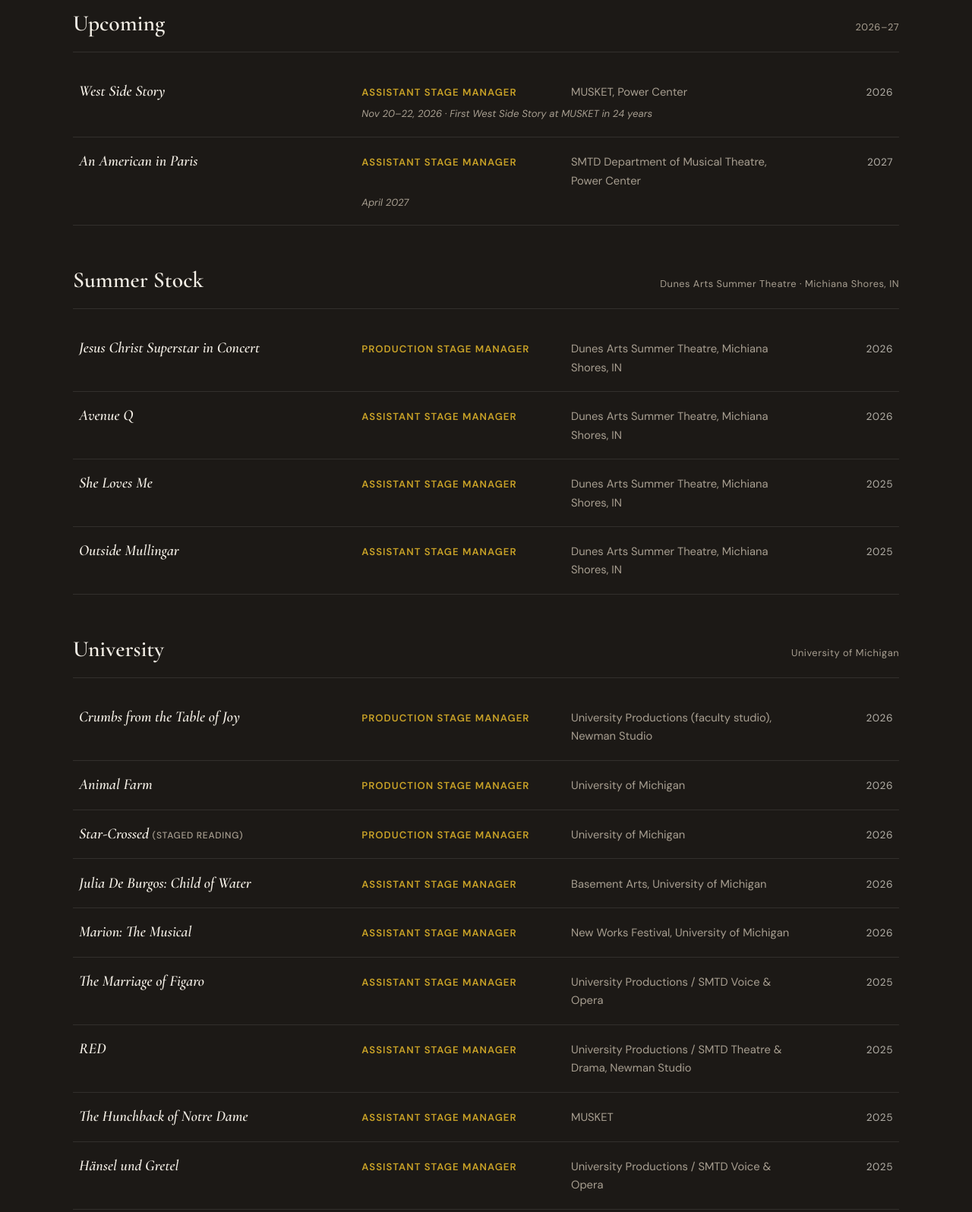
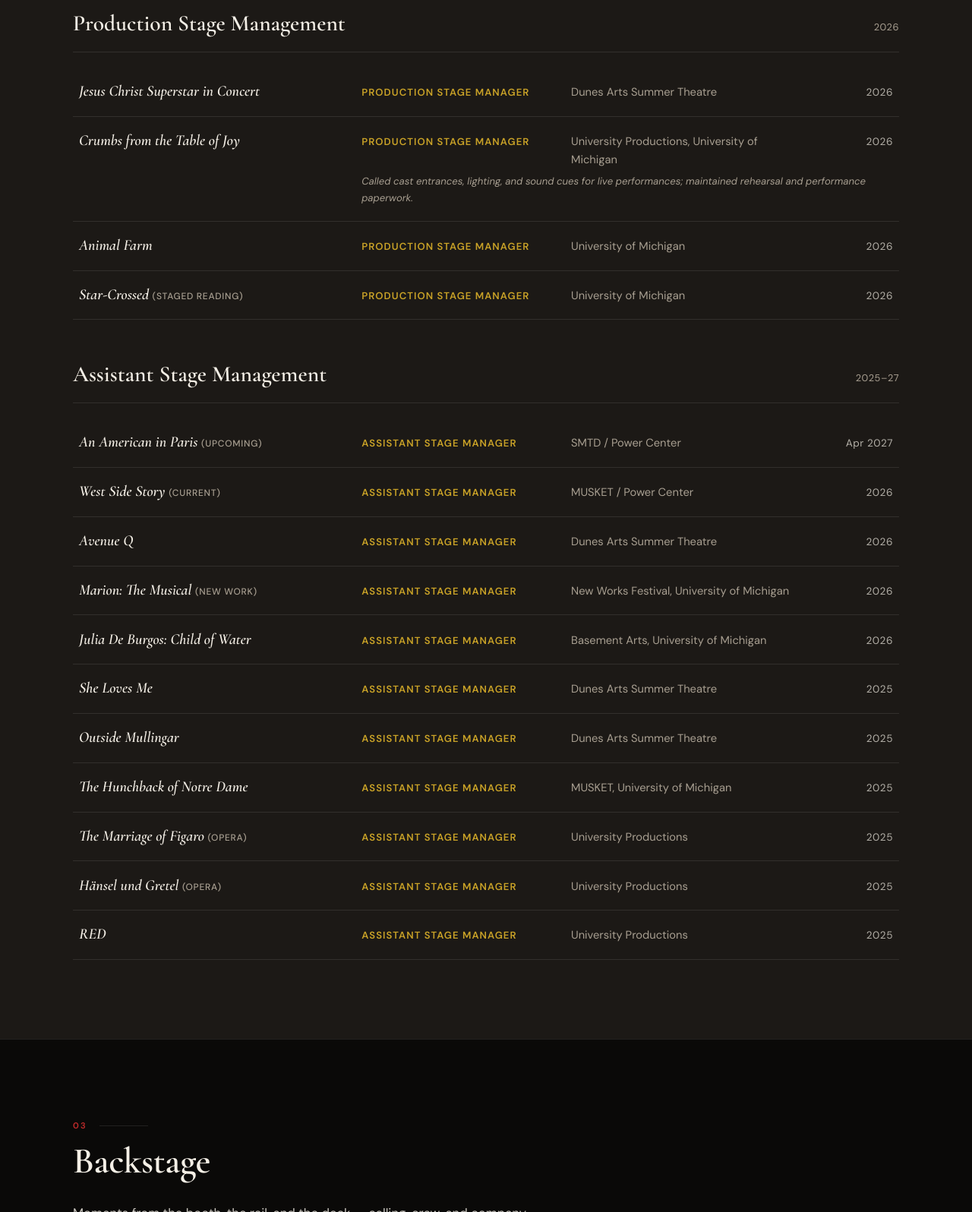
Before and after one commit to chisurf1/ella-roch-production, a plain HTML site: page index.html in a window 1280 px wide. Shown: the part 2580-4176 px from the top of the page at 76% size. Drawn offline with nearby package versions, Linux system fonts and the light colour scheme.

Commit message:
Credits: match résumé (PSM / ASM groups)

```diff
--- a/index.html
+++ b/index.html
@@ -1145,71 +1145,22 @@
 
         <div class="credit-block">
           <div class="credit-heading">
-            <h3>Upcoming</h3>
-            <span class="locale">2026–27</span>
-          </div>
-          <ul class="credit-list">
-            <li class="credit-item">
-              <span class="credit-show">West Side Story</span>
-              <span class="credit-role">Assistant Stage Manager</span>
-              <span class="credit-co">MUSKET, Power Center</span>
-              <span class="credit-year">2026</span>
-              <span class="credit-note">Nov 20–22, 2026 · First West Side Story at MUSKET in 24 years</span>
-            </li>
-            <li class="credit-item">
-              <span class="credit-show">An American in Paris</span>
-              <span class="credit-role">Assistant Stage Manager</span>
-              <span class="credit-co">SMTD Department of Musical Theatre, Power Center</span>
-              <span class="credit-year">2027</span>
-              <span class="credit-note">April 2027</span>
-            </li>
-          </ul>
-        </div>
-
-        <div class="credit-block">
-          <div class="credit-heading">
-            <h3>Summer Stock</h3>
-            <span class="locale">Dunes Arts Summer Theatre · Michiana Shores, IN</span>
+            <h3>Production Stage Management</h3>
+            <span class="locale">2026</span>
           </div>
           <ul class="credit-list">
             <li class="credit-item">
               <span class="credit-show">Jesus Christ Superstar in Concert</span>
               <span class="credit-role">Production Stage Manager</span>
-              <span class="credit-co">Dunes Arts Summer Theatre, Michiana Shores, IN</span>
+              <span class="credit-co">Dunes Arts Summer Theatre</span>
               <span class="credit-year">2026</span>
             </li>
             <li class="credit-item">
-              <span class="credit-show">Avenue Q</span>
-              <span class="credit-role">Assistant Stage Manager</span>
-              <span class="credit-co">Dunes Arts Summer Theatre, Michiana Shores, IN</span>
-              <span class="credit-year">2026</span>
-            </li>
-            <li class="credit-item">
-              <span class="credit-show">She Loves Me</span>
-              <span class="credit-role">Assistant Stage Manager</span>
-              <span class="credit-co">Dunes Arts Summer Theatre, Michiana Shores, IN</span>
-              <span class="credit-year">2025</span>
-            </li>
-            <li class="credit-item">
-              <span class="credit-show">Outside Mullingar</span>
-              <span class="credit-role">Assistant Stage Manager</span>
-              <span class="credit-co">Dunes Arts Summer Theatre, Michiana Shores, IN</span>
-              <span class="credit-year">2025</span>
-            </li>
-          </ul>
-        </div>
-
-        <div class="credit-block">
-          <div class="credit-heading">
-            <h3>University</h3>
-            <span class="locale">University of Michigan</span>
-          </div>
-          <ul class="credit-list">
-            <li class="credit-item">
               <span class="credit-show">Crumbs from the Table of Joy</span>
               <span class="credit-role">Production Stage Manager</span>
-              <span class="credit-co">University Productions (faculty studio), Newman Studio</span>
+              <span class="credit-co">University Productions, University of Michigan</span>
               <span class="credit-year">2026</span>
+              <span class="credit-note">Called cast entrances, lighting, and sound cues for live performances; maintained rehearsal and performance paperwork.</span>
             </li>
             <li class="credit-item">
               <span class="credit-show">Animal Farm</span>
@@ -1223,6 +1174,39 @@
               <span class="credit-co">University of Michigan</span>
               <span class="credit-year">2026</span>
             </li>
+          </ul>
+        </div>
+
+        <div class="credit-block">
+          <div class="credit-heading">
+            <h3>Assistant Stage Management</h3>
+            <span class="locale">2025–27</span>
+          </div>
+          <ul class="credit-list">
+            <li class="credit-item">
+              <span class="credit-show">An American in Paris <span style="font-style:normal;font-family:var(--font-body);font-size:0.75rem;font-weight:500;letter-spacing:0.06em;color:var(--muted);text-transform:uppercase;">(upcoming)</span></span>
+              <span class="credit-role">Assistant Stage Manager</span>
+              <span class="credit-co">SMTD / Power Center</span>
+              <span class="credit-year">Apr 2027</span>
+            </li>
+            <li class="credit-item">
+              <span class="credit-show">West Side Story <span style="font-style:normal;font-family:var(--font-body);font-size:0.75rem;font-weight:500;letter-spacing:0.06em;color:var(--muted);text-transform:uppercase;">(current)</span></span>
+              <span class="credit-role">Assistant Stage Manager</span>
+              <span class="credit-co">MUSKET / Power Center</span>
+              <span class="credit-year">2026</span>
+            </li>
+            <li class="credit-item">
+              <span class="credit-show">Avenue Q</span>
+              <span class="credit-role">Assistant Stage Manager</span>
+              <span class="credit-co">Dunes Arts Summer Theatre</span>
+              <span class="credit-year">2026</span>
+            </li>
+            <li class="credit-item">
+              <span class="credit-show">Marion: The Musical <span style="font-style:normal;font-family:var(--font-body);font-size:0.75rem;font-weight:500;letter-spacing:0.06em;color:var(--muted);text-transform:uppercase;">(new work)</span></span>
+              <span class="credit-role">Assistant Stage Manager</span>
+              <span class="credit-co">New Works Festival, University of Michigan</span>
+              <span class="credit-year">2026</span>
+            </li>
             <li class="credit-item">
               <span class="credit-show">Julia De Burgos: Child of Water</span>
               <span class="credit-role">Assistant Stage Manager</span>
@@ -1230,33 +1214,39 @@
               <span class="credit-year">2026</span>
             </li>
             <li class="credit-item">
-              <span class="credit-show">Marion: The Musical</span>
+              <span class="credit-show">She Loves Me</span>
               <span class="credit-role">Assistant Stage Manager</span>
-              <span class="credit-co">New Works Festival, University of Michigan</span>
-              <span class="credit-year">2026</span>
+              <span class="credit-co">Dunes Arts Summer Theatre</span>
+              <span class="credit-year">2025</span>
             </li>
             <li class="credit-item">
-              <span class="credit-show">The Marriage of Figaro</span>
+              <span class="credit-show">Outside Mullingar</span>
               <span class="credit-role">Assistant Stage Manager</span>
-              <span class="credit-co">University Productions / SMTD Voice &amp; Opera</span>
+              <span class="credit-co">Dunes Arts Summer Theatre</span>
+              <span class="credit-year">2025</span>
+            </li>
+            <li class="credit-item">
+              <span class="credit-show">The Hunchback of Notre Dame</span>
+              <span class="credit-role">Assistant Stage Manager</span>
+              <span class="credit-co">MUSKET, University of Michigan</span>
+              <span class="credit-year">2025</span>
+            </li>
+            <li class="credit-item">
+              <span class="credit-show">The Marriage of Figaro <span style="font-style:normal;font-family:var(--font-body);font-size:0.75rem;font-weight:500;letter-spacing:0.06em;color:var(--muted);text-transform:uppercase;">(opera)</span></span>
+              <span class="credit-role">Assistant Stage Manager</span>
+              <span class="credit-co">University Productions</span>
+              <span class="credit-year">2025</span>
+            </li>
+            <li class="credit-item">
+              <span class="credit-show">Hänsel und Gretel <span style="font-style:normal;font-family:var(--font-body);font-size:0.75rem;font-weight:500;letter-spacing:0.06em;color:var(--muted);text-transform:uppercase;">(opera)</span></span>
+              <span class="credit-role">Assistant Stage Manager</span>
+              <span class="credit-co">University Productions</span>
               <span class="credit-year">2025</span>
             </li>
             <li class="credit-item">
               <span class="credit-show">RED</span>
               <span class="credit-role">Assistant Stage Manager</span>
-              <span class="credit-co">University Productions / SMTD Theatre &amp; Drama, Newman Studio</span>
-              <span class="credit-year">2025</span>
-            </li>
-            <li class="credit-item">
-              <span class="credit-show">The Hunchback of Notre Dame</span>
-              <span class="credit-role">Assistant Stage Manager</span>
-              <span class="credit-co">MUSKET</span>
-              <span class="credit-year">2025</span>
-            </li>
-            <li class="credit-item">
-              <span class="credit-show">Hänsel und Gretel</span>
-              <span class="credit-role">Assistant Stage Manager</span>
-              <span class="credit-co">University Productions / SMTD Voice &amp; Opera</span>
+              <span class="credit-co">University Productions</span>
               <span class="credit-year">2025</span>
             </li>
           </ul>
```
